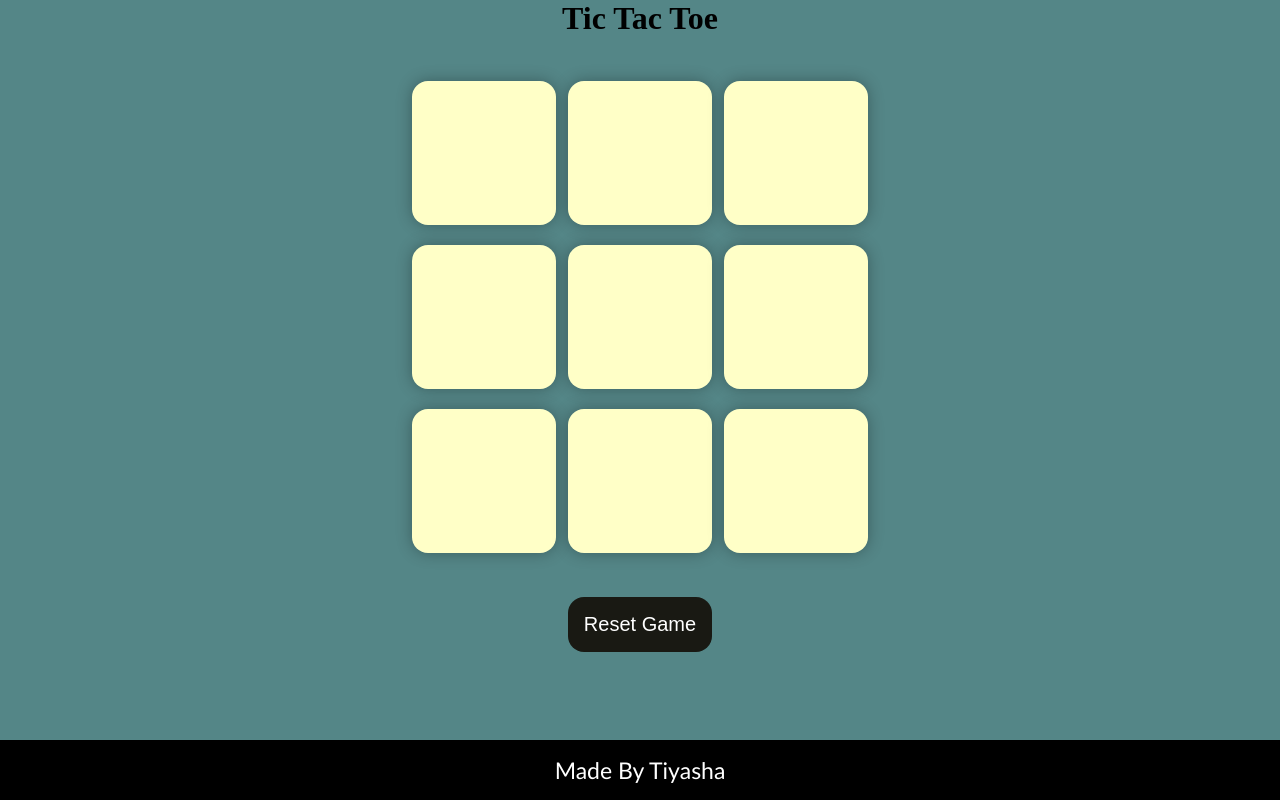
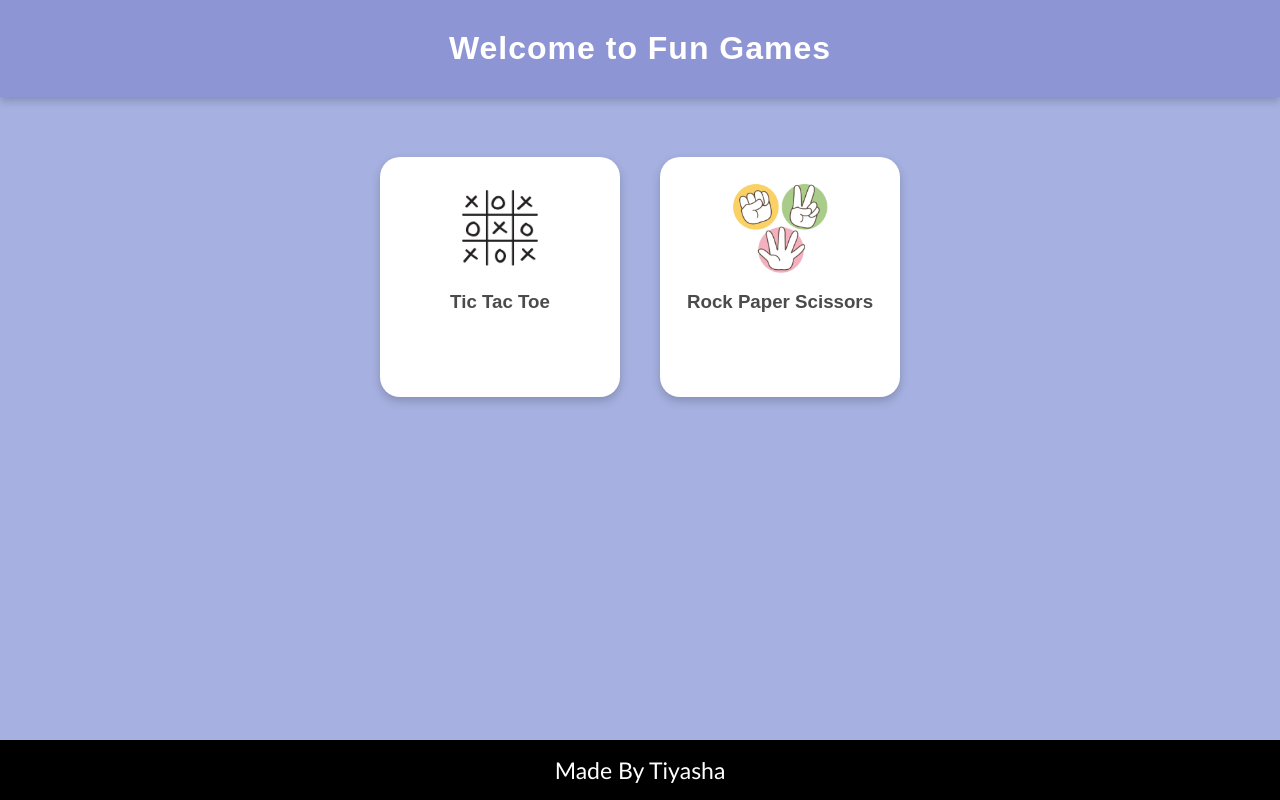
Before and after one commit to Tiyasha16/2-Player-Tic-Tac-Toe, a plain HTML site: page index.html in a window 1280 px wide. Drawn offline with Linux system fonts and the light colour scheme.

Commit message:
added new game rock paper scissors

```diff
--- /dev/null
+++ b/footer.css
@@ -0,0 +1,12 @@
+footer{
+  position: fixed;
+  bottom: 0;
+  background: black;
+  width: 100%;
+  height: 60px;
+  color: white;
+  font-family: 'Gill Sans', 'Gill Sans MT', Calibri, 'Trebuchet MS', sans-serif;
+  font-size: 23px;
+  align-content: center;
+  justify-content: center;
+}
--- a/index.html
+++ b/index.html
@@ -1,35 +1,34 @@
 <!DOCTYPE html>
 <html lang="en">
 <head>
-    <meta charset="UTF-8" />
-    <meta name="viewport" content="width=device-width, initial-scale=1.0" />
-    <title>Tic-Tac-Toe Game</title>
-    <link rel="stylesheet" href="index.css" />
+    <meta charset="UTF-8">
+    <meta name="viewport" content="width=device-width, initial-scale=1.0">
+    <title>Fun Games</title>
+    <link rel="stylesheet" href="style.css">
+    <link rel="stylesheet" href="footer.css">
 </head>
 <body>
-    <div class="msg-container hide">
-      <p id="msg">Winner</p>
-      <button id="new-btn">New Game</button>
+    <header>
+        <h1>Welcome to Fun Games</h1>
+    </header>
+    <div class="container">
+    <!-- Tic Tac Toe -->
+    <div class="game-card">
+      <a href="./tic_tac_toe.html">
+        <img src="./images/tic-tac-toe.jpg" alt="Tic Tac Toe">
+        <h3>Tic Tac Toe</h3>
+      </a>
     </div>
-    <main>
-      <h1>Tic Tac Toe</h1>
-      <div class="container">
-        <div class="game">
-          <button class="box"></button>
-          <button class="box"></button>
-          <button class="box"></button>
-          <button class="box"></button>
-          <button class="box"></button>
-          <button class="box"></button>
-          <button class="box"></button>
-          <button class="box"></button>
-          <button class="box"></button>
+
+    <!-- Rock Paper Scissors -->
+    <div class="game-card">
+      <a href="./rock_paper.html">
+        <img src="./images/rock-paper-scissors.jpg" alt="Rock Paper Scissors">
+        <h3>Rock Paper Scissors</h3>
+      </a>
     </div>
   </div>
-      <button id="reset-btn">Reset Game</button>
-    </main>
-    <script src="index.js"></script>
-    <footer>
+  <footer style="text-align: center;">
     Made By Tiyasha
   </footer>
 </body>
--- /dev/null
+++ b/rock_paper.css
@@ -0,0 +1,59 @@
+*{
+    margin:0;
+    padding: 0;
+    text-align: center;
+}
+h1{
+    background-color: rgb(38, 30, 88);
+    color: aliceblue;
+    height: 5rem;
+    line-height: 5rem;
+}
+.choice{
+    height: 170px;
+    width: 170px;
+    border-radius: 50%;
+    display: flex;
+    justify-content: center;
+    align-items: center;
+}
+img{
+    height: 150px;
+    width: 150px;
+    object-fit: cover;
+    border-radius: 50%;
+    align-items: center;
+}
+.choices{
+    display: flex;
+    justify-content: center;
+    gap: 3rem;
+    margin-top: 5rem;
+}
+.choice:hover{
+    background-color: black;
+    cursor: pointer;
+}
+.score-board{
+    display: flex;
+    justify-content: center;
+    align-items: center;
+    font-size: 2rem;
+    margin-top: 3rem;
+    gap: 5rem;
+
+}
+#user-score,#comp-score{
+    font-size: 4rem;
+}
+.msg-container{
+    margin-top: 5rem;
+}
+#msg{
+    background-color: darkcyan;
+    color: aliceblue;
+    font-size: 2rem;
+    display: inline;
+    padding: 1rem;
+    border-radius: 1rem;
+}
--- /dev/null
+++ b/style.css
@@ -0,0 +1,63 @@
+body {
+    margin: 0;
+    background-color: #A6B1E1;
+    font-family: Arial, sans-serif;
+    display: flex;
+    flex-direction: column;
+    align-items: center;
+    min-height: 100vh;
+}
+
+header {
+    width: 100%;
+    padding: 30px 0;
+    background-color: #8E95D4;
+    text-align: center;
+    box-shadow: 0 4px 8px rgba(0,0,0,0.2);
+}
+
+header h1 {
+    margin: 0;
+    font-size: 32px;
+    color: white;
+    font-weight: bold;
+    letter-spacing: 1px;
+}
+
+.container {
+    display: flex;
+    gap: 40px;
+    margin-top: 60px;
+}
+
+a{
+    text-decoration: none;
+}
+
+.game-card {
+    width: 200px;
+    height: 200px;
+    background-color: white;
+    border-radius: 20px;
+    box-shadow: 0 4px 10px rgba(0, 0, 0, 0.2);
+    text-align: center;
+    padding: 20px;
+    transition: transform 0.2s ease;
+    cursor: pointer;
+}
+
+.game-card:hover {
+    transform: scale(1.05);
+}
+
+.game-card img {
+    width: 100px;
+    height: 100px;
+    object-fit: contain;
+    margin-bottom: 10px;
+}
+
+.game-card h3 {
+    margin: 0;
+    color: #4B4B4B;
+}
--- a/index.css
+++ b/tic_tac_toe.css
@@ -72,16 +72,3 @@ body {
 .hide {
   display: none;
 }
-
-footer{
-  position: fixed;
-  bottom: 0;
-  background: black;
-  width: 100%;
-  height: 60px;
-  color: white;
-  font-family: 'Gill Sans', 'Gill Sans MT', Calibri, 'Trebuchet MS', sans-serif;
-  font-size: 23px;
-  align-content: center;
-  justify-content: center;
-}
```
Also changed, not shown: rock_paper.html (added, +33 -0 lines), rock_paper.js (added, +63 -0 lines), tic_tac_toe.html (added, +37 -0 lines), images/paper.png (added), images/rock-paper-scissors.jpg (added), images/rock.png (added), images/scissors.png (added), images/tic-tac-toe.jpg (added), tic_tac_toe.js (renamed from index.js). Lines whose indentation alone changed are shown as unchanged.
